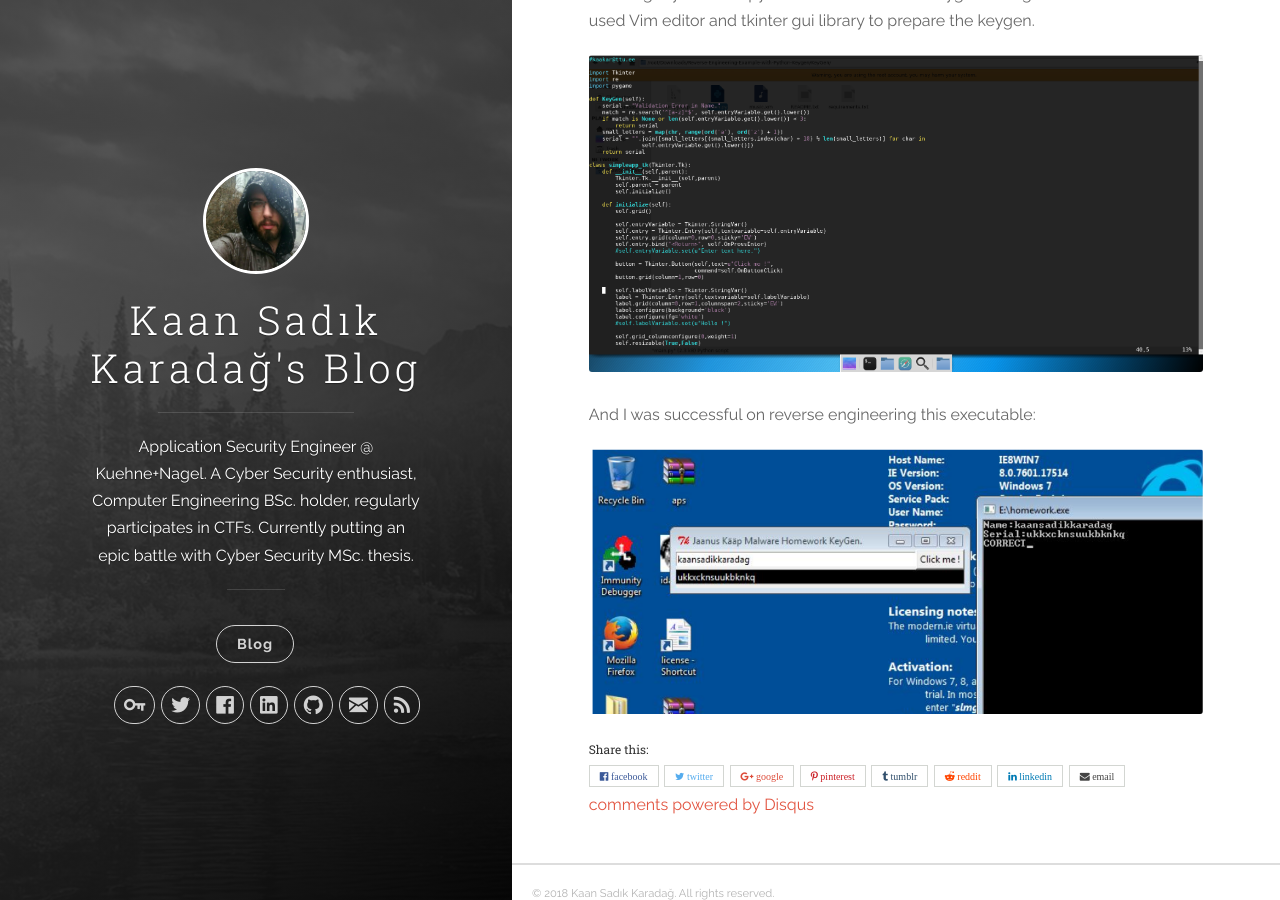
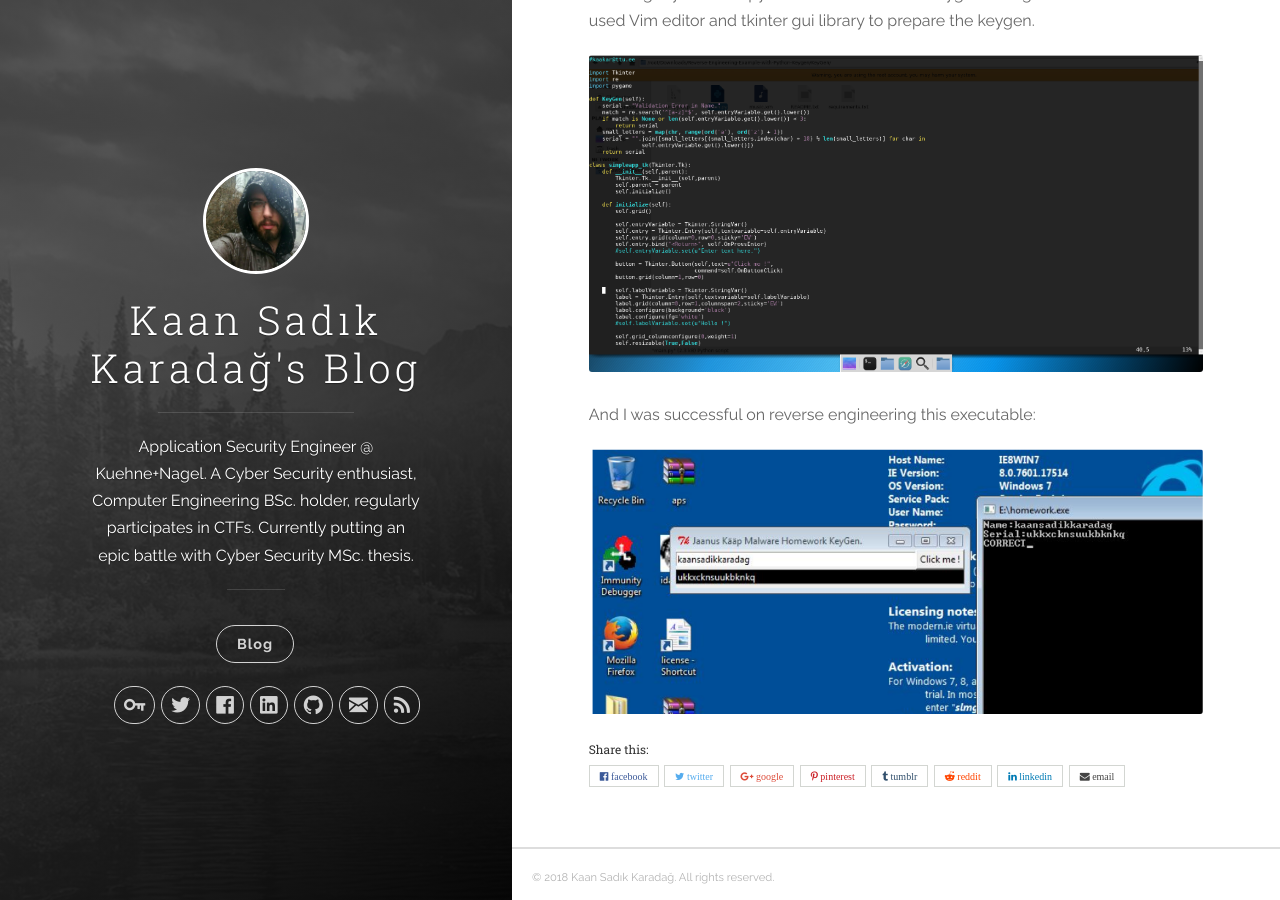
Before and after one commit to massimotamos/massimotamos.github.io, a Jekyll site: the page built from _posts/2018-02-09-Reverse-Engineering-with-Immunity-Debugger.markdown, in a window 1280 px wide and 900 px high, scrolled down 4353 px. Built offline with Jekyll 4.4.1, drawn with Linux system fonts in a browser that asks for light colours; comment, search, counter and statistics services are not loaded; part of the change alters nothing that is shown.

Commit message:
Environment variables added for build process

```diff
--- a/_includes/analytics.html
+++ b/_includes/analytics.html
@@ -5,5 +5,5 @@
   function gtag(){dataLayer.push(arguments);}
   gtag('js', new Date());
 
-  gtag('config', 'UA-113548627-1');
+  gtag('config', {{ page.google_analytics }});
 </script>
--- a/_layouts/default.html
+++ b/_layouts/default.html
@@ -2,7 +2,9 @@
 <html>
   {% include head.html %}
 
+{% if jekyll.environment == "production" %}
   {% include analytics.html %}
+{% endif %}
   <body>
     {% include header.html %}
 
--- a/_layouts/post.html
+++ b/_layouts/post.html
@@ -32,7 +32,7 @@ this.page.identifier = {{ page.disqus_shortname }}; // Replace PAGE_IDENTIFIER w
 */
 (function() { // DON'T EDIT BELOW THIS LINE
 var d = document, s = d.createElement('script');
-s.src = 'https://kaansk.disqus.com/embed.js';
+s.src = 'https://{{ page.disqus_shortname }}.disqus.com/embed.js';
 s.setAttribute('data-timestamp', +new Date());
 (d.head || d.body).appendChild(s);
 })();
@@ -42,4 +42,4 @@ s.setAttribute('data-timestamp', +new Date());
 {% endif %}
 </article>
 
-{% if page.comments != false %}{% include disqus.html %}{% endif %}
+{% if jekyll.environment == "production" and page.comments == false %}{% include disqus.html %}{% endif %}
```
